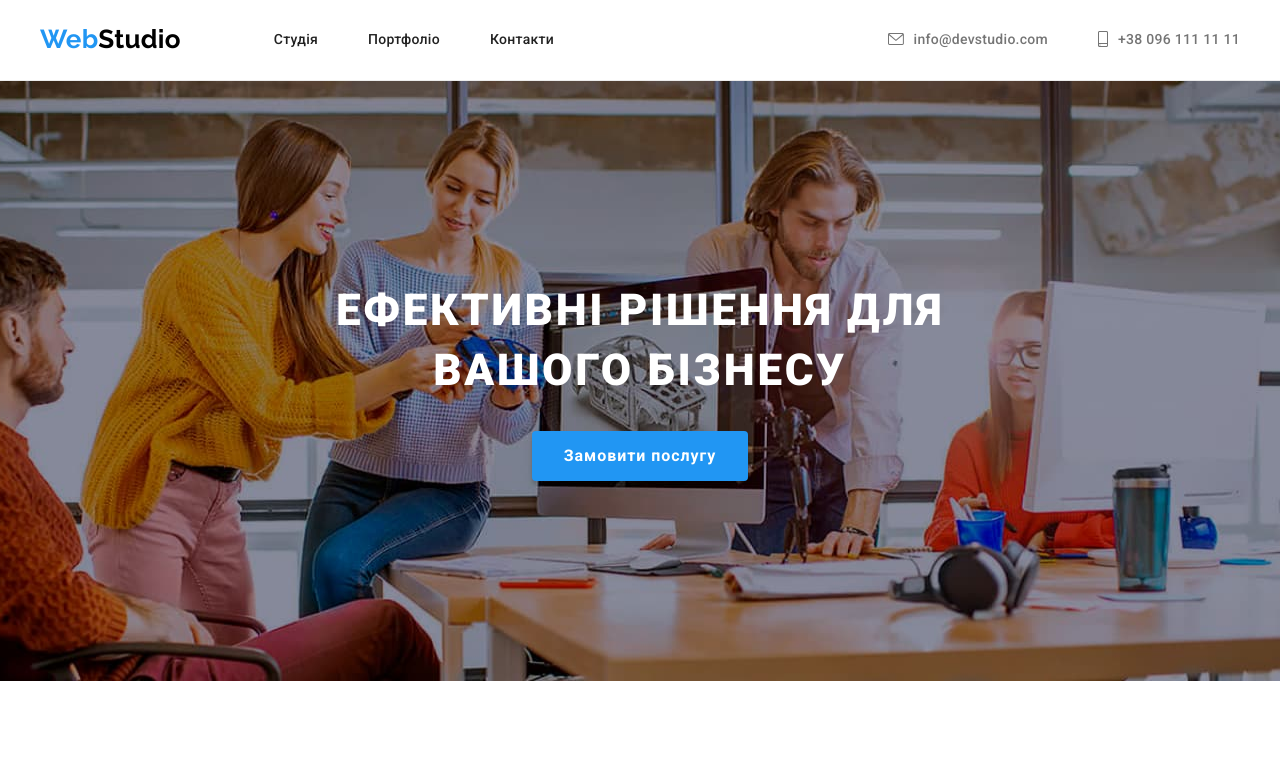
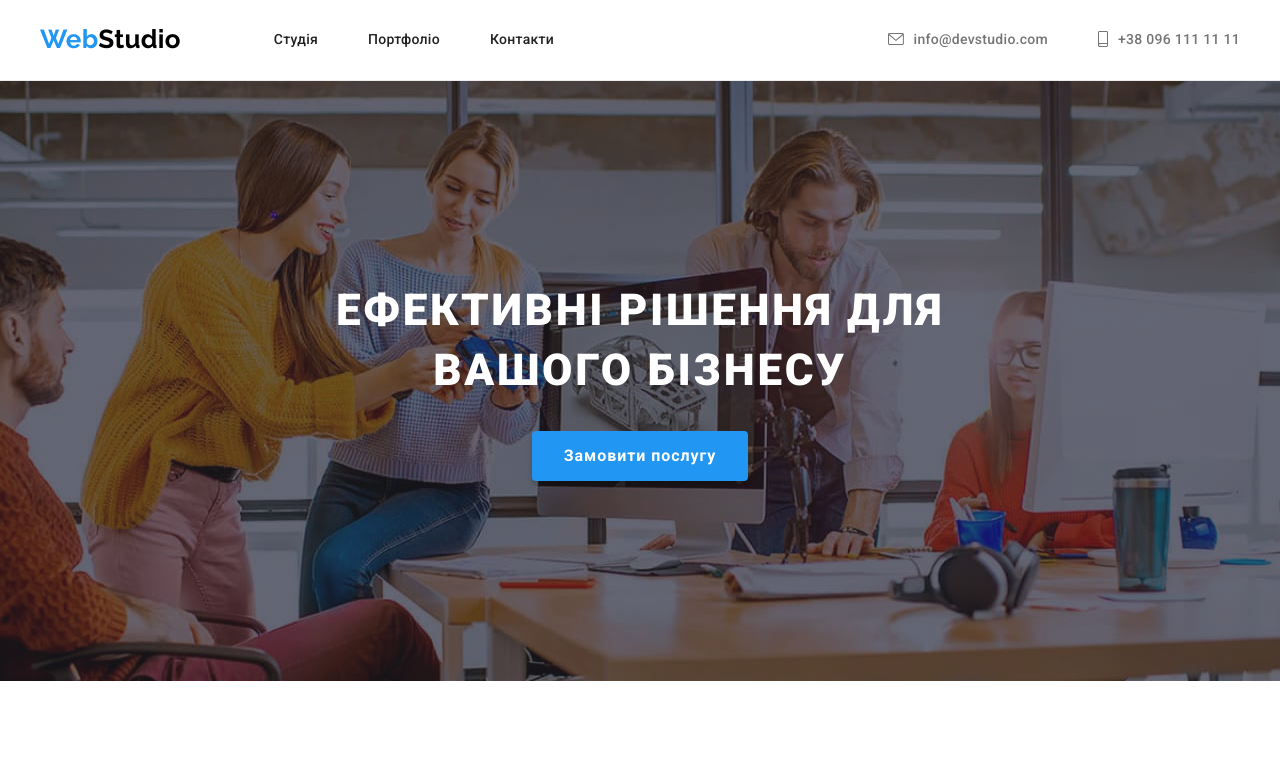
Before and after one commit to Basilika-draconum/goit-markup-hw-04, a plain HTML site: page index.html in a window 1280 px wide. Shown: the top 772 px of the page. Drawn offline with Linux system fonts and the light colour scheme.

Commit message:
add linear gradient for hero

```diff
--- a/css/styles.css
+++ b/css/styles.css
@@ -119,7 +119,7 @@ padding: 24px 0 25px;
 /* Hero */
 .hero{
 background-color: #2F303A;
-background-image: url(../images/bcg-main.jpeg);
+background: linear-gradient(rgba(47, 48, 58, 0.4), rgba(47, 48, 58, 0.4)), url(../images/bcg-main.jpeg);
 background-position: center center;
 background-repeat: no-repeat;
 background-size: cover;
```
